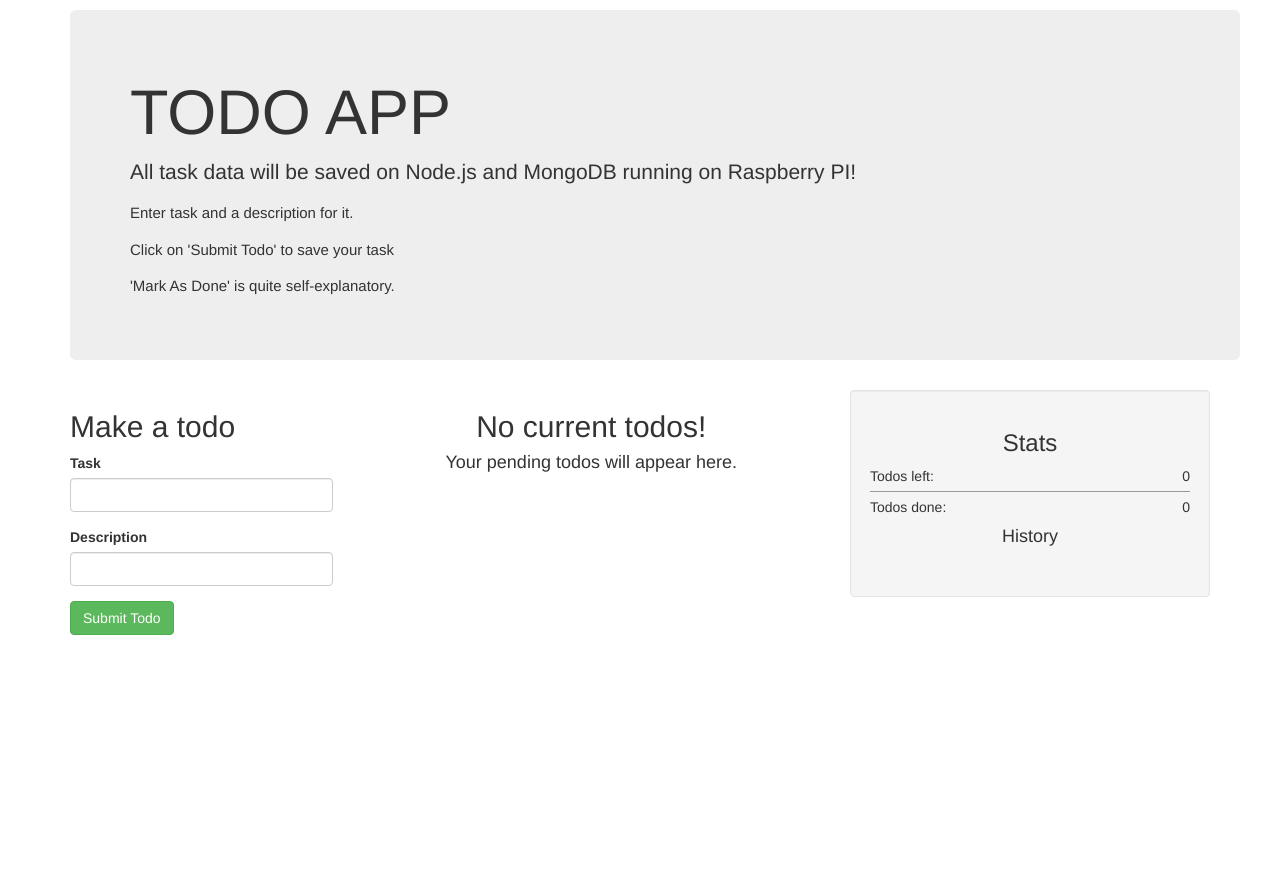
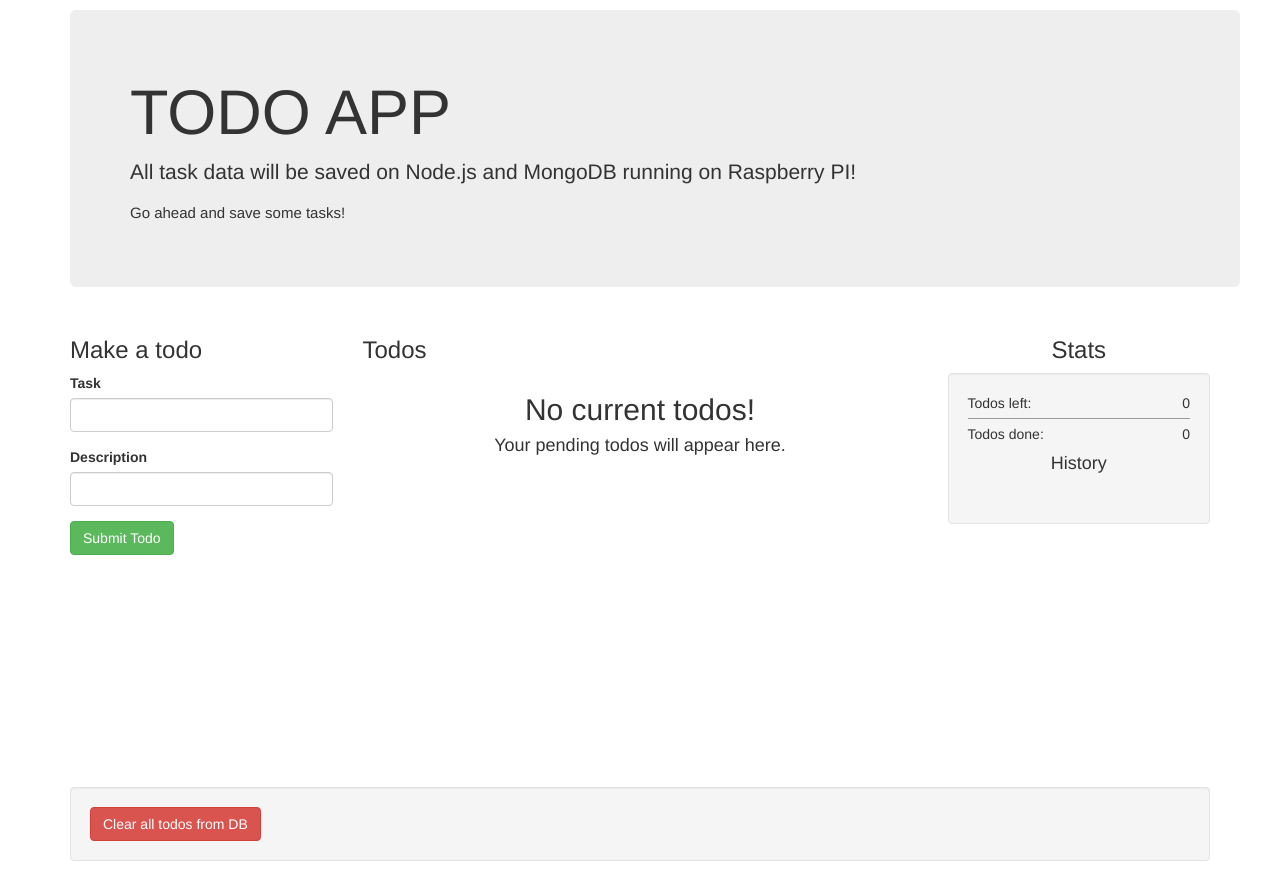
Before and after one commit to roopertti/noderasp, a website: page public/index.html in a window 1280 px wide. Before the commit the page ends 800 px from the top, so only its background shows below. Drawn offline with Linux system fonts and the light colour scheme; no server answers.

Commit message:
clearing all todos made possible, also some minor enchancements to looks

```diff
--- a/public/css/style.css
+++ b/public/css/style.css
@@ -24,7 +24,7 @@
 }
 
 .bigmax {
-	max-height: 450px !important;
+	max-height: 350px !important;
 }
 
 .smallmax {
@@ -38,3 +38,11 @@
 body {
 	margin-top: 10px;
 }
+
+.margin-pls {
+	margin-top: 20px;
+}
+
+.page-body {
+	height: 450px !important;
+}
--- a/public/index.html
+++ b/public/index.html
@@ -17,16 +17,14 @@
 				<div class="jumbotron">
 					<h1>TODO APP</h1>
 					<p>All task data will be saved on Node.js and MongoDB running on Raspberry PI!</p>
-					<p class="smaller">Enter task and a description for it.</p>
-					<p class="smaller">Click on 'Submit Todo' to save your task</p>
-					<p class="smaller">'Mark As Done' is quite self-explanatory.</p>
+					<p class="smaller">Go ahead and save some tasks!</p>
 				</div>
 			</div>
 		</div>
-		<div class="row">
+		<div class="row page-body">
 			<div class="col-md-3">
 				<form>
-					<h2>Make a todo</h2>
+					<h3>Make a todo</h3>
 					<div class="form-group">
 						<label for="title">Task</label>
 						<input type="text" id="title" class="form-control" ng-model="title">
@@ -38,7 +36,8 @@
 					<button class="btn btn-success" ng-click="addPost()">Submit Todo</button>
 				</form>
 			</div>
-			<div class="col-md-5 ">
+			<div class="col-md-6">
+				<h3>Todos</h3>
 				<div class="pre-scrollable bigmax">
 					<div ng-repeat="post in posts" >
 						<div class="well">
@@ -52,9 +51,9 @@
 					<h4 class="text-center">Your pending todos will appear here.</h4>
 				</div>
 			</div>
-			<div class="col-md-4">
+			<div class="col-md-3">
+				<h3 class="text-center">Stats</h3>
 				<div class="well">
-					<h3 class="text-center">Stats</h3>
 					<span>Todos left:</span><span class="right">{{todosLeft}}</span><br>
 					<span class="divider"></span>
 					<span>Todos done:</span><span class="right">{{todosDone}}</span><br>
@@ -67,6 +66,13 @@
 				</div>
 			</div>
 		</div>
+		<div class="row">
+			<div class="col-md-12">
+				<div class="well margin-pls">
+					<button class="btn btn-danger" ng-click="clearTodos()">Clear all todos from DB</button>
+				</div>
+			</div>
+		</div>
 	</div>
 </body>
 </html>
--- a/public/js/script.js
+++ b/public/js/script.js
@@ -61,6 +61,20 @@ var app = angular.module('app', [])
 		$scope.refreshTodos();
 	}
 
+	$scope.clearTodos = function() {
+		$http({
+			method: 'DELETE',
+			url: '/deleteAllTodos'
+		})
+		.then(function(response) {
+			console.log(response);
+		}, function(err) {
+			console.log(err);
+		});
+
+		$scope.refreshTodos();
+	}
+
 	$scope.$watch('posts', function() {
 		$scope.todosLeft = $scope.posts.length;
 	});
```
Also changed, not shown: server.js (+10 -0 lines).
